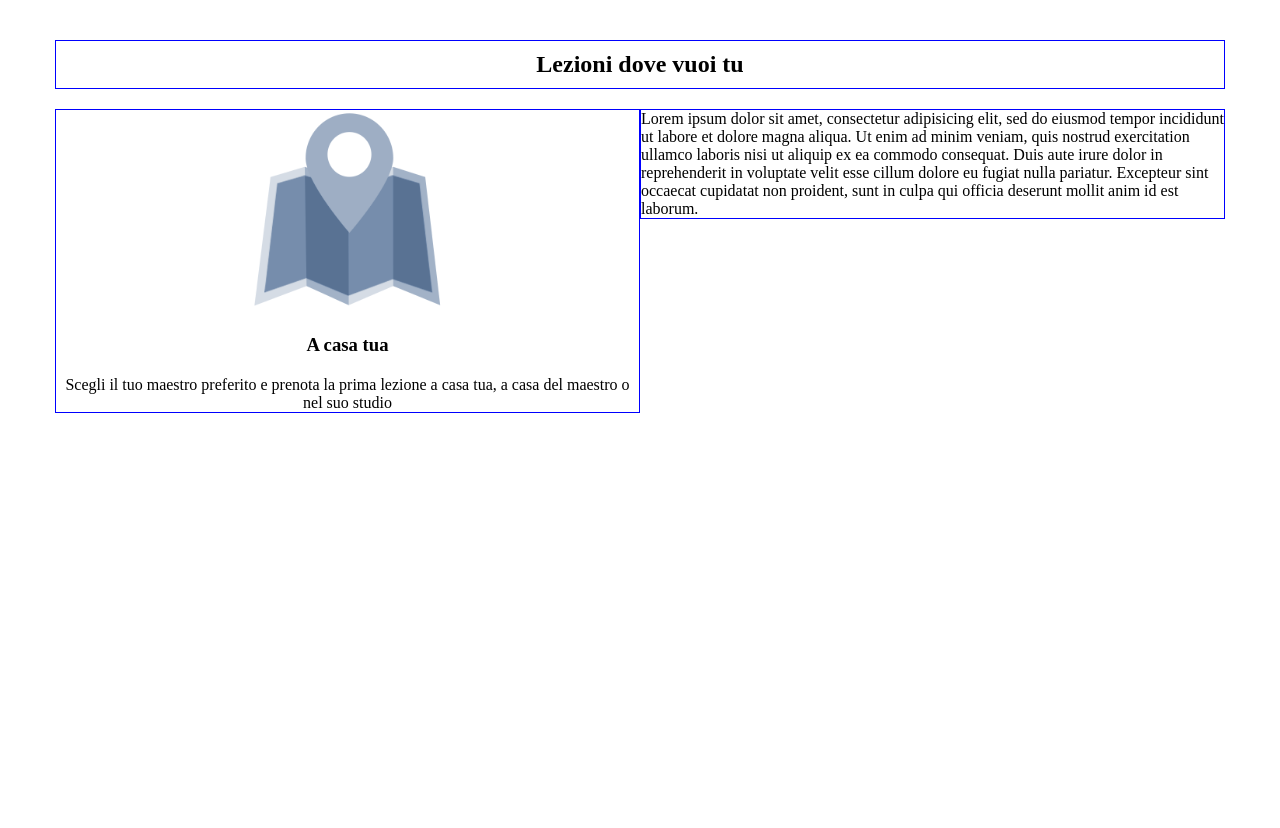
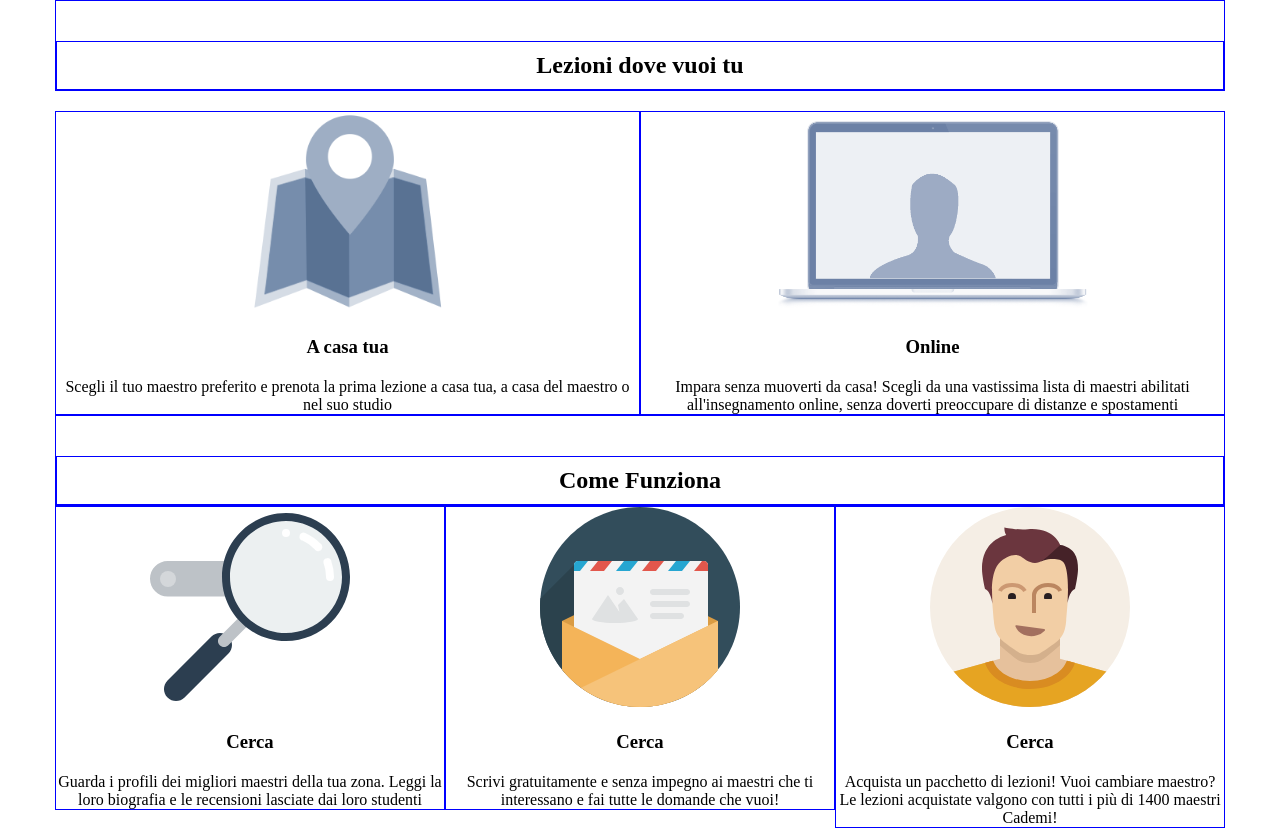
Before and after one commit to AndreaBottini/html-css-resp-wannabe-12bool, a plain HTML site: page index.html in a window 1280 px wide. Before the commit the page ends 800 px from the top, so only its background shows below. Drawn offline with Linux system fonts and the light colour scheme; a web font is replaced by a local one.

Commit message:
Impostazione Seconda sezione

```diff
--- a/css/style.css
+++ b/css/style.css
@@ -1,6 +1,13 @@
+body {
+  font-family: 'Solway', serif;
+}
+
+.text_center {
+  text-align: center;
+}
+
 h2 {
   margin-top: 40px;
-  text-align: center;
   border: 1px solid blue;
   padding: 10px;
 }
@@ -19,8 +26,11 @@ p {
   border: 1px solid blue;
 }
 
+.title {
+  width: 100%;
+}
+
 .maps_img {
-  width: 100%;
+  width: auto;
   height: 200px;
-  padding: 0 33%;
 }
--- a/index.html
+++ b/index.html
@@ -2,21 +2,51 @@
 <html lang="en" dir="ltr">
   <head>
     <meta charset="utf-8">
+    <link href="https://fonts.googleapis.com/css?family=Solway:400,700,800&display=swap" rel="stylesheet">
     <meta name="viewport" content="width=device-width, initial-scale=1.0">
     <link rel="stylesheet" href="css/framework.css">
     <link rel="stylesheet" href="css/style.css">
     <title>Wannabe Responsive</title>
   </head>
   <body>
-    <div class="container">
-      <div class="lezioni">
+    <!--Prima Sezione-->
+    <div class="container text_center">
+      <div class="col-lg-12 title">
         <h2>Lezioni dove vuoi tu</h2>
+      </div>
         <div class="col-xs-12 col-lg-6">
           <img class="maps_img" src="img/icon/maps.png" alt="maps">
           <h3>A casa tua</h3>
           <p>Scegli il tuo maestro preferito e prenota la prima lezione a casa tua, a casa del maestro o nel suo studio</p>
         </div>
-        <div class="col-xs-12 col-lg-6">Lorem ipsum dolor sit amet, consectetur adipisicing elit, sed do eiusmod tempor incididunt ut labore et dolore magna aliqua. Ut enim ad minim veniam, quis nostrud exercitation ullamco laboris nisi ut aliquip ex ea commodo consequat. Duis aute irure dolor in reprehenderit in voluptate velit esse cillum dolore eu fugiat nulla pariatur. Excepteur sint occaecat cupidatat non proident, sunt in culpa qui officia deserunt mollit anim id est laborum.</div>
+        <div class="col-xs-12 col-lg-6">
+          <img class="maps_img" src="img/icon/screen.png" alt="maps">
+          <h3>Online</h3>
+          <p>Impara senza muoverti da casa! Scegli da una vastissima lista di maestri abilitati all'insegnamento online, senza doverti preoccupare di distanze e spostamenti</p>
+        </div>
+    </div>
+    <!--Fine Prima Sezione-->
+
+    <!--Inizio Seconda Sezione-->
+    <div class="container text_center">
+      <div class="col-lg-12 title">
+        <h2>Come Funziona</h2>
+      </div>
+      <div class="col-xs-12 col-lg-4">
+        <img class="maps_img" src="img/search.svg" alt="maps">
+        <h3>Cerca</h3>
+        <p>Guarda i profili dei migliori maestri della tua zona. Leggi la loro biografia e le recensioni lasciate dai loro studenti</p>
+        </div>
+        <div class="col-xs-12 col-lg-4">
+          <img class="maps_img" src="img/letter.svg" alt="maps">
+          <h3>Cerca</h3>
+          <p>Scrivi gratuitamente e senza impegno ai maestri che ti interessano e fai tutte le domande che vuoi!</p>
+          </div>
+          <div class="col-xs-12 col-lg-4">
+            <img class="maps_img" src="img/male.svg" alt="maps">
+            <h3>Cerca</h3>
+            <p>Acquista un pacchetto di lezioni! Vuoi cambiare maestro? Le lezioni acquistate valgono con tutti i più di 1400 maestri Cademi!</p>
+            </div>
       </div>
     </div>
   </body>
```
